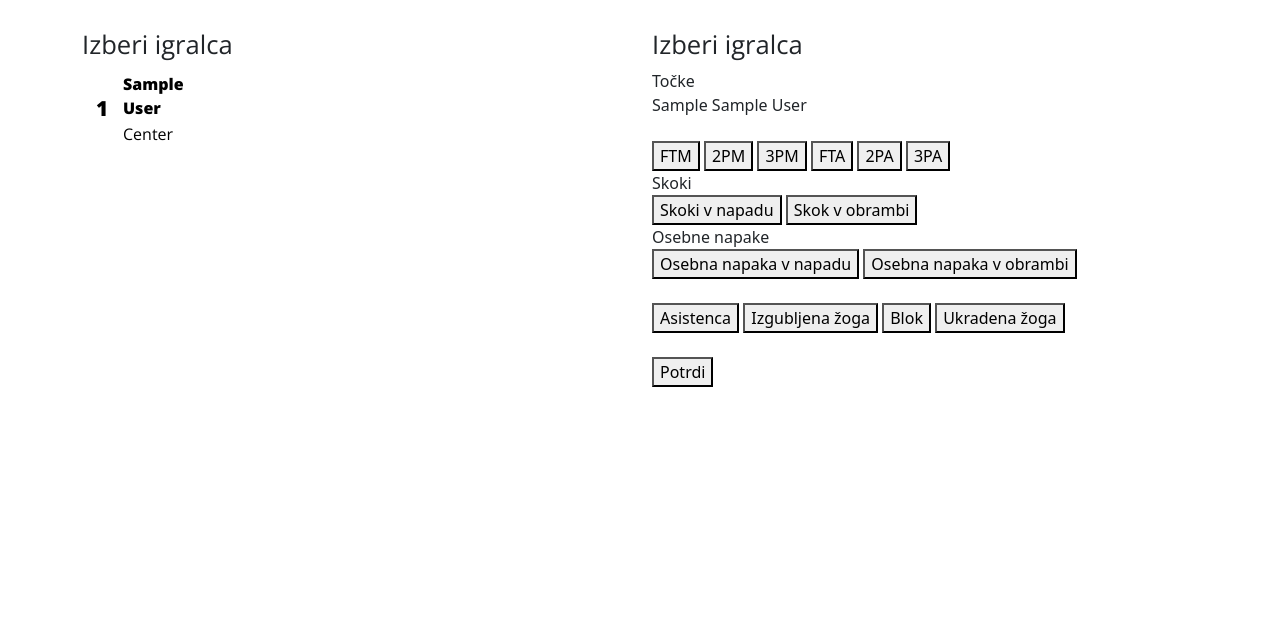
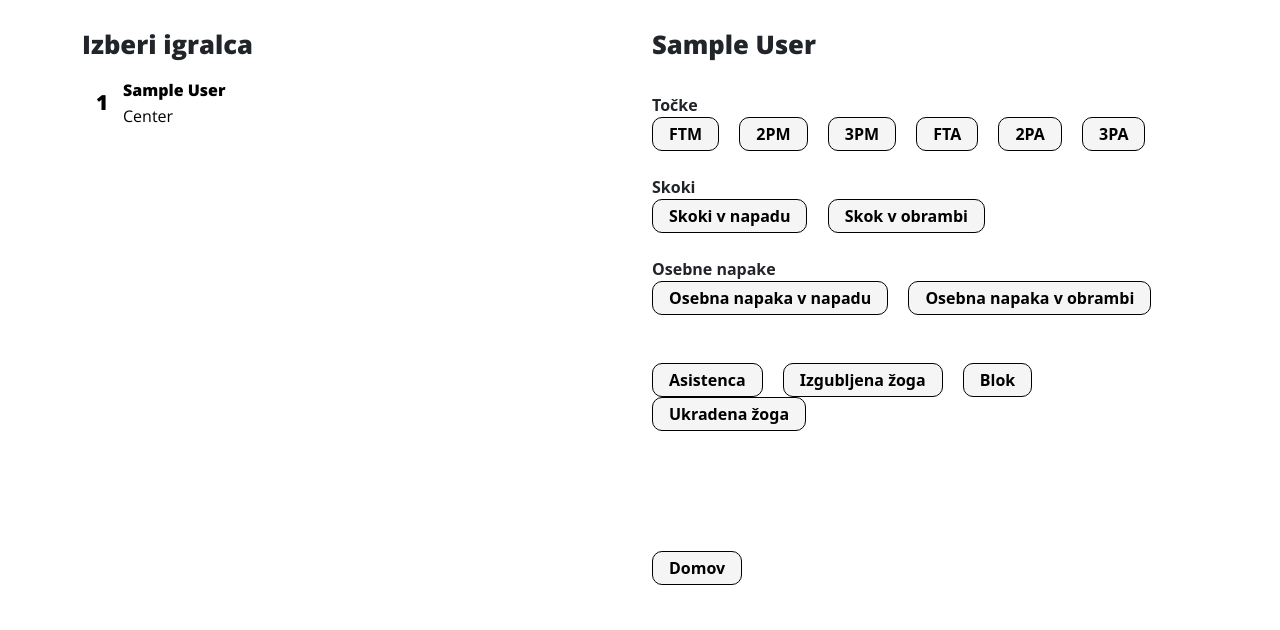
Before and after one commit to klemenNeco/statistikaApp, a Flask app: page /player_stat?id=1 in a window 1280 px wide. Shown: the top 630 px of the page. Run offline with Flask 2, Linux system fonts and the light colour scheme; tables that the repository leaves empty hold one stand-in row (values such as "Sample post"); some libraries are stand-ins or nearby versions.

Commit message:
added some css lines

```diff
--- a/app/static/css/landingPage.css
+++ b/app/static/css/landingPage.css
@@ -40,6 +40,7 @@ div {
 #opponent_input, #date_input {
     font-family: 'Open Sans', sans-serif;
     font-size: 1.1em;
+    font-weight: bold;
     width: 250px;
     border-radius: 7px;
     padding: 10px;
--- a/app/static/css/playerList.css
+++ b/app/static/css/playerList.css
@@ -1,6 +1,7 @@
 h1 {
     font-family: 'Open Sans', sans-serif;
     font-size: 1.6em;
+    font-weight: bold;
 }
 
 body {
@@ -8,9 +9,14 @@ body {
     padding: 30px;
 }
 
+div {
+    font-weight:bold;
+}
+
 .side-players {
     height: 100%;
-    width: 20%;
+    width: 40%;
+    margin-top: 16px;
 }
 
 a {
@@ -18,7 +24,11 @@ a {
 }
 
 a:hover {
-    background-color: lightgrey;
+    background-color: rgba(0,0,0,0.04);
+}
+
+a:active {
+    background-color: rgba(0,0,0,0.04);
 }
 
 table {
@@ -26,11 +36,16 @@ table {
     padding: 7px 0;
     width: 100%;
     border: none;
+    border-radius: 10px;
 }
 
 table:hover {
-    background-color: lightgrey;
-    border-radius: 7px;
+    background-color: rgba(0,0,0,0.04);
+    border-radius: 5%;
+}
+
+table:active {
+    background-color: rgba(0,0,0,0.04);
 }
 
 .player-id {
@@ -54,6 +69,23 @@ table:hover {
     color: black;
 }
 
+.editStat {
+    background-color: rgba(0, 0, 0, 0.04);
+    border-radius: 10px;
+    border: 0.1px solid;
+    padding: 4px 16px;
+    margin: 0px 16px 0 0;
+    font-weight: 800;
+}
+
+.editStat:hover{
+    background-color: #F4A41E;
+    color: white;
+}
+
+.section {
+    font-weight: 800;
+}
 @media screen and (max-width: 1200px) {
     .side-players {
         width: 40%;
--- a/app/templates/player_stat.html
+++ b/app/templates/player_stat.html
@@ -1,11 +1,10 @@
 {% extends "playerList.html" %}
 
 {% block content %}
-    <h1>Izberi igralca</h1>
 
-        <div>Točke</div>
-        <div>{{ selected_player.jersey_no }} {{ selected_player.full_name }}</div>
-        <br>
+    <h1>{{ selected_player.full_name }}</h1>
+    <br>
+        <div class="section">Točke</div>
         <button type="button" class="editStat" id="ftm" p_id="{{ selected_player.player_id }}">FTM</button>
         <button type="button" class="editStat" id="pm2" p_id="{{ selected_player.player_id }}">2PM</button>
         <button type="button" class="editStat" id="pm3" p_id="{{ selected_player.player_id }}">3PM</button>
@@ -13,22 +12,24 @@
         <button type="button" class="editStat" id="pa2" p_id="{{ selected_player.player_id }}">2PA</button>
         <button type="button" class="editStat" id="pa3" p_id="{{ selected_player.player_id }}">3PA</button>
 
-
-        <div>Skoki</div>
+        <br><br>
+        <div class="section">Skoki</div>
         <button type="button" class="editStat" id="oreb" p_id="{{ selected_player.player_id }}">Skoki v napadu</button>
         <button type="button" class="editStat" id="dreb" p_id="{{ selected_player.player_id }}">Skok v obrambi</button>
 
-        <div>Osebne napake</div>
+        <br><br>
+        <div class="section">Osebne napake</div>
         <button type="button" class="editStat" id="opf" p_id="{{ selected_player.player_id }}">Osebna napaka v napadu</button>
         <button type="button" class="editStat" id="dpf" p_id="{{ selected_player.player_id }}">Osebna napaka v obrambi</button>
 
-        <br><br><button type="button" class="editStat" id="ast" p_id="{{ selected_player.player_id }}">Asistenca</button>
+        <br><br><br>
+        <button type="button" class="editStat" id="ast" p_id="{{ selected_player.player_id }}">Asistenca</button>
         <button type="button" class="editStat" id="to" p_id="{{ selected_player.player_id }}">Izgubljena žoga</button>
         <button type="button" class="editStat" id="blk" p_id="{{ selected_player.player_id }}">Blok</button>
         <button type="button" class="editStat" id="stl" p_id="{{ selected_player.player_id }}">Ukradena žoga</button>
 
-        <br><br>
-        <button type="button">Potrdi</button>
+        <br><br><br><br><br><br>
+        <a href="game"><button class="editStat" type="button">Domov</button></a>
 
         <script src="//ajax.googleapis.com/ajax/libs/jquery/1.9.1/jquery.min.js"></script>
         <script>
```
Also changed, not shown: statistikaApp.db, 1 other file.
